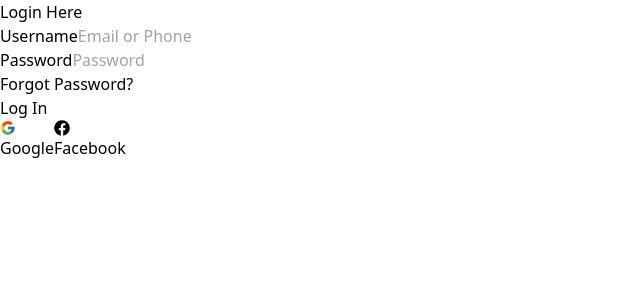
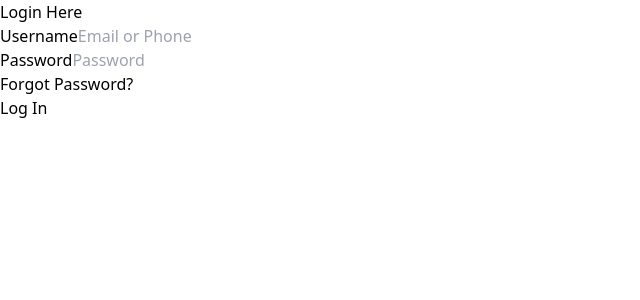
Before and after one commit to Tarunmeher/lcs-client, a React (Vite) app: page /admin/login in a window 1280 px wide. Shown: the top 300 px of the page, without its empty margins (0-640 px from the left). Built offline with nearby package versions, Linux system fonts and the light colour scheme.

Commit message:
login redirect

```diff
--- a/src/components/LayOut/NavBar.jsx
+++ b/src/components/LayOut/NavBar.jsx
@@ -173,6 +173,13 @@ const Navbar = () => {
             </button>
           </Link>
 
+          {/* Added Login Button */}
+          <Link to="/admin/login">
+            <button className="bg-white text-[#014b8f] px-3 py-1 rounded-sm text-sm font-medium mr-2 hover:bg-gray-200">
+              Login
+            </button>
+          </Link>
+
           <button
             onClick={() => setIsBannerVisible(true)}
             className="bg-orange-500 text-black px-3 py-1 rounded-sm text-sm font-medium"
@@ -295,12 +302,19 @@ const Navbar = () => {
               </Link>
             </li>
 
-            <button
-              onClick={() => setIsBannerVisible(true)}
-              className="bg-orange-500 hover:bg-yellow-600 text-black px-3 py-1 rounded-md text-sm font-medium mt-2"
-            >
-              Apply
-            </button>
+            <div className="flex space-x-2 mt-2">
+              <Link to="/admin/login">
+                <button className="bg-white text-[#014b8f] px-3 py-1 rounded-md text-sm font-medium hover:bg-gray-200">
+                  Login
+                </button>
+              </Link>
+              <button
+                onClick={() => setIsBannerVisible(true)}
+                className="bg-orange-500 hover:bg-yellow-600 text-black px-3 py-1 rounded-md text-sm font-medium"
+              >
+                Apply
+              </button>
+            </div>
           </ul>
         )}
       </nav>
--- a/src/pages/Admin/AdminLogin/Auth/Login.jsx
+++ b/src/pages/Admin/AdminLogin/Auth/Login.jsx
@@ -60,18 +60,6 @@ const Login = () => {
                         Log In
                     </button>
                 </form>
-
-                {/* Social Buttons */}
-                <div className="flex justify-between gap-4 mt-6">
-                    <button className="flex-1 bg-gray-800 text-white py-2 rounded flex items-center justify-center gap-2 hover:bg-gray-700">
-                        <FcGoogle className="w-5 h-5" />
-                        Google
-                    </button>
-                    <button className="flex-1 bg-gray-800 text-white py-2 rounded flex items-center justify-center gap-2 hover:bg-gray-700">
-                        <FaFacebook className="w-5 h-5 text-blue-500" />
-                        Facebook
-                    </button>
-                </div>
             </div>
         </div>
     );
```
